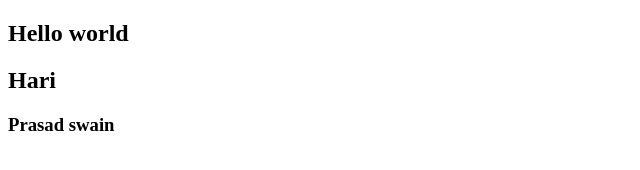
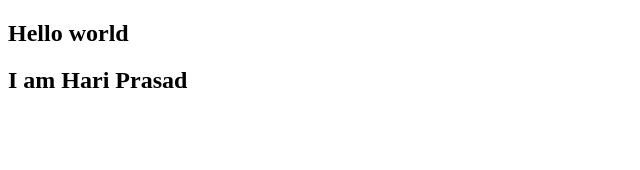
Before and after one commit to HariPrasadswain/javajenkins, a plain HTML site: page index.html in a window 1280 px wide. Shown: the whole page, without its empty margins (0-640 px from the left). Drawn offline with Linux system fonts and the light colour scheme.

Commit message:
new changes

```diff
--- a/index.html
+++ b/index.html
@@ -7,7 +7,6 @@
 </head>
 <body>
     <h2>Hello world</h2>
-    <h2>Hari</h2>
-    <h3>Prasad swain</h3>
+    <h2>I am Hari Prasad</h2>
 </body>
 </html>
```
